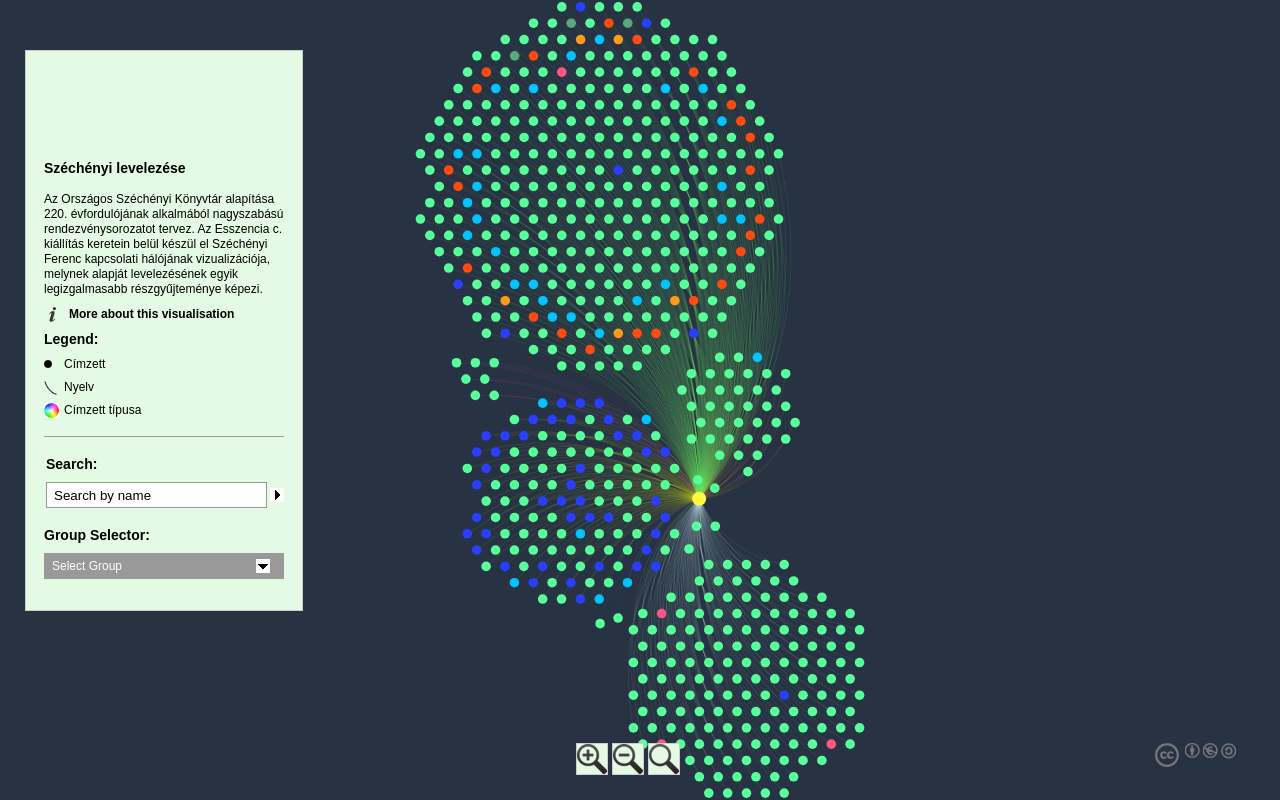
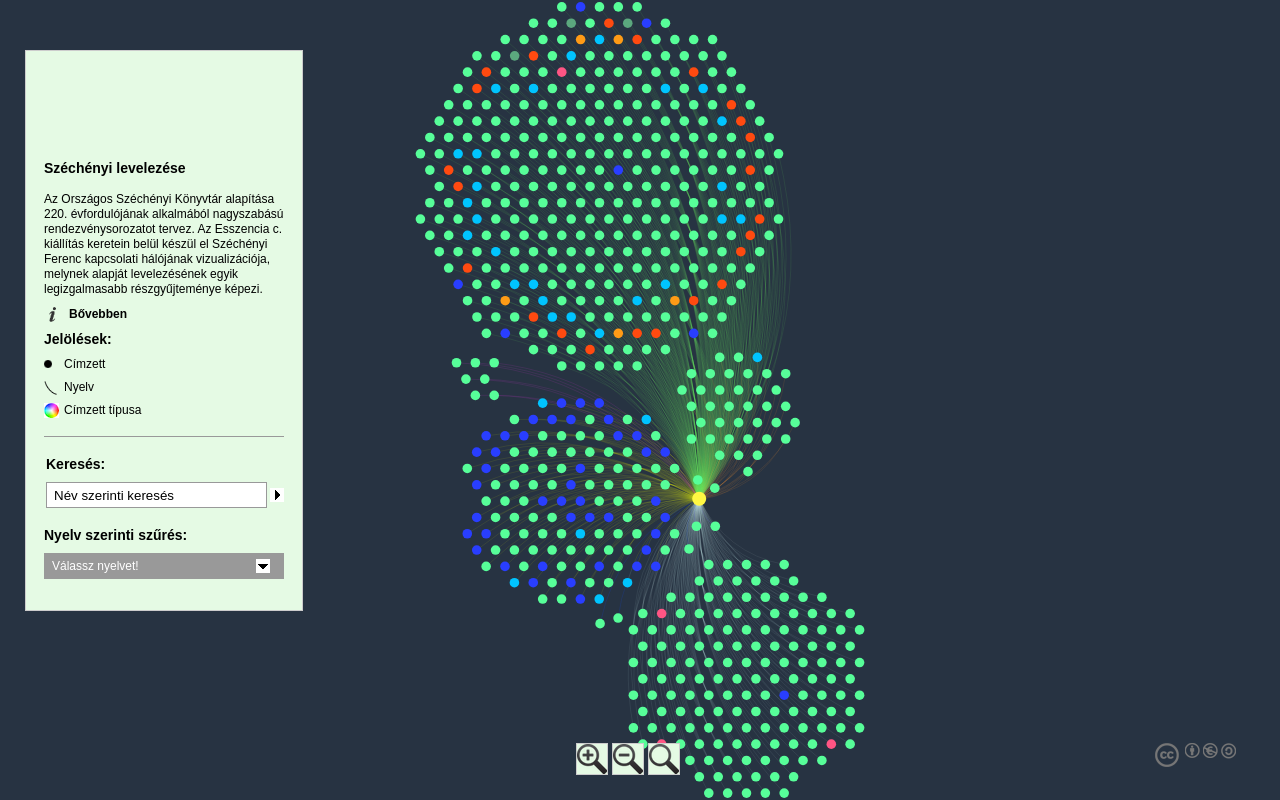
Before and after one commit to szucs-kata/-proba-teljes-2, a plain HTML site: page network/index.html in a window 1280 px wide. Drawn offline with Linux system fonts and the light colour scheme.

Commit message:
Update index.html

```diff
--- a/network/index.html
+++ b/network/index.html
@@ -2,7 +2,7 @@
 <html xmlns="http://www.w3.org/1999/xhtml" xml:lang="en-gb" lang="en" xmlns:og="http://opengraphprotocol.org/schema/" xmlns:fb="http://www.facebook.com/2008/fbml" itemscope itemtype="http://schema.org/Map">
 
 <head>
-<title>OII Network Visualisation Example</title>
+<title>Széchényi Ferenc levelezése</title>
 <meta http-equiv="Content-Type" content="text/html; charset=UTF-8" />
 <meta charset="utf-8">
 <meta name="viewport" content="width=device-width,height=device-height,initial-scale=1,user-scalable=no" />
@@ -34,12 +34,12 @@
     <div class="info cf">
       <dl>
         <dt class="moreinformation"></dt>
-        <dd class="line"><a href="#information" class="line fb">More about this visualisation</a></dd>
+        <dd class="line"><a href="#information" class="line fb">Bővebben</a></dd>
       </dl>
     </div>
 <div id="legend">
 	<div class="box">
-		<h2>Legend:</h2>
+		<h2>Jelölések:</h2>
 		<dl>
 		<dt class="node"></dt>
 		<dd></dd>
@@ -52,12 +52,12 @@
 </div>
     <div class="b1">
     <form>
-      <div id="search" class="cf"><h2>Search:</h2>
-        <input type="text" name="search" value="Search by name" class="empty"/><div class="state"></div>
+      <div id="search" class="cf"><h2>Keresés:</h2>
+        <input type="text" name="search" value="Név szerinti keresés" class="empty"/><div class="state"></div>
         <div class="results"></div>
       </div>
-      <div class="cf" id="attributeselect"><h2>Group Selector:</h2>
-        <div class="select">Select Group</div>
+      <div class="cf" id="attributeselect"><h2>Nyelv szerinti szűrés:</h2>
+        <div class="select">Válassz nyelvet!</div>
 	<div class="list cf"></div>
       </div>
     </form>
@@ -74,14 +74,14 @@
 	</div>
 <div id="attributepane">
 <div class="text">
-	<div title="Close" class="left-close returntext"><div class="c cf"><span>Return to the full network</span></div></div>
+	<div title="Close" class="left-close returntext"><div class="c cf"><span>Vissza a teljes vizualizációhoz</span></div></div>
 <div class="headertext">
-	<span>Information Pane</span>
+	<span>Adatlap</span>
 </div>
   <div class="nodeattributes">
     <div class="name"></div>
 	<div class="data"></div>
-    <div class="p">Connections:</div>
+    <div class="p">Kapcsolatok:</div>
     <div class="link">
       <ul>
       </ul>
```
